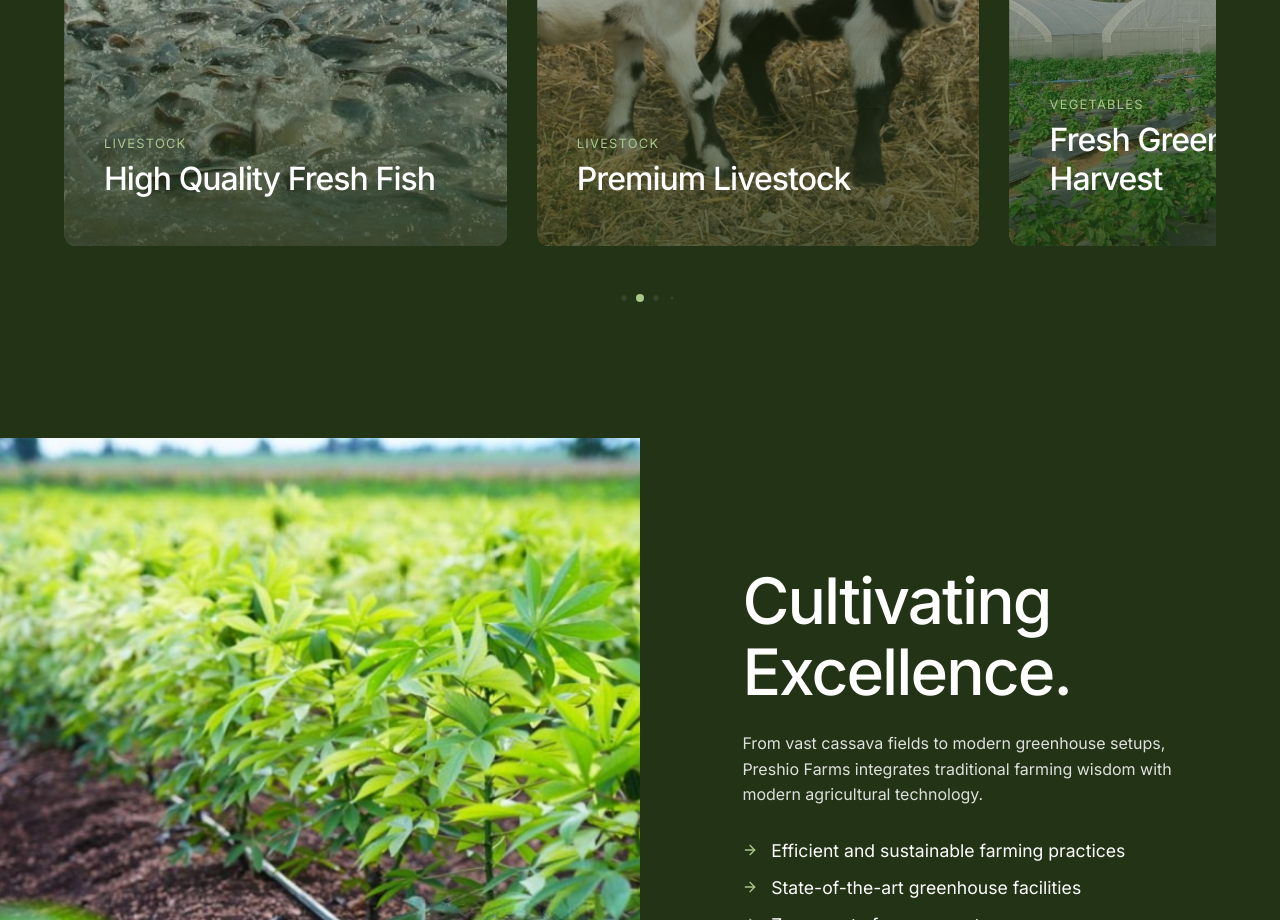
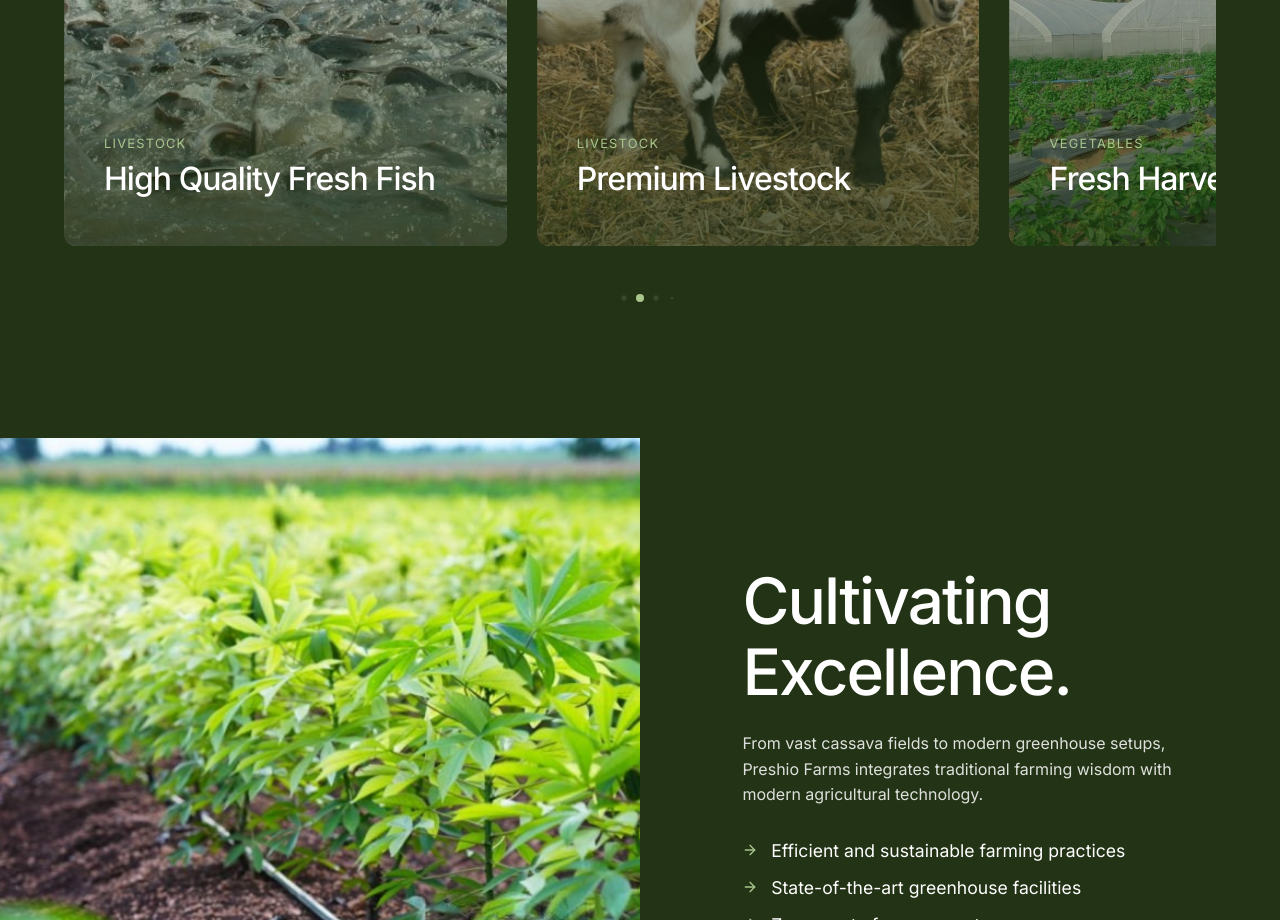
Before and after one commit to tuzzy08/preshio-farms, a React (Vite) app: page / in a window 1280 px wide. Shown: the part 2040-2960 px from the top of the page. Built offline with nearby package versions, Linux system fonts and the light colour scheme.

Commit message:
refactor

```diff
--- a/src/App.jsx
+++ b/src/App.jsx
@@ -29,7 +29,7 @@ const products = [
     category: 'Livestock'
   },
   {
-    title: 'Fresh Greenhouse Harvest',
+    title: 'Fresh Harvest',
     desc: 'Climate-controlled, pesticide-free vegetables ensuring year-round freshness.',
     image: '/assets/Images/Greenhouse/greenhouse-1.jpeg',
     category: 'Vegetables'
```
